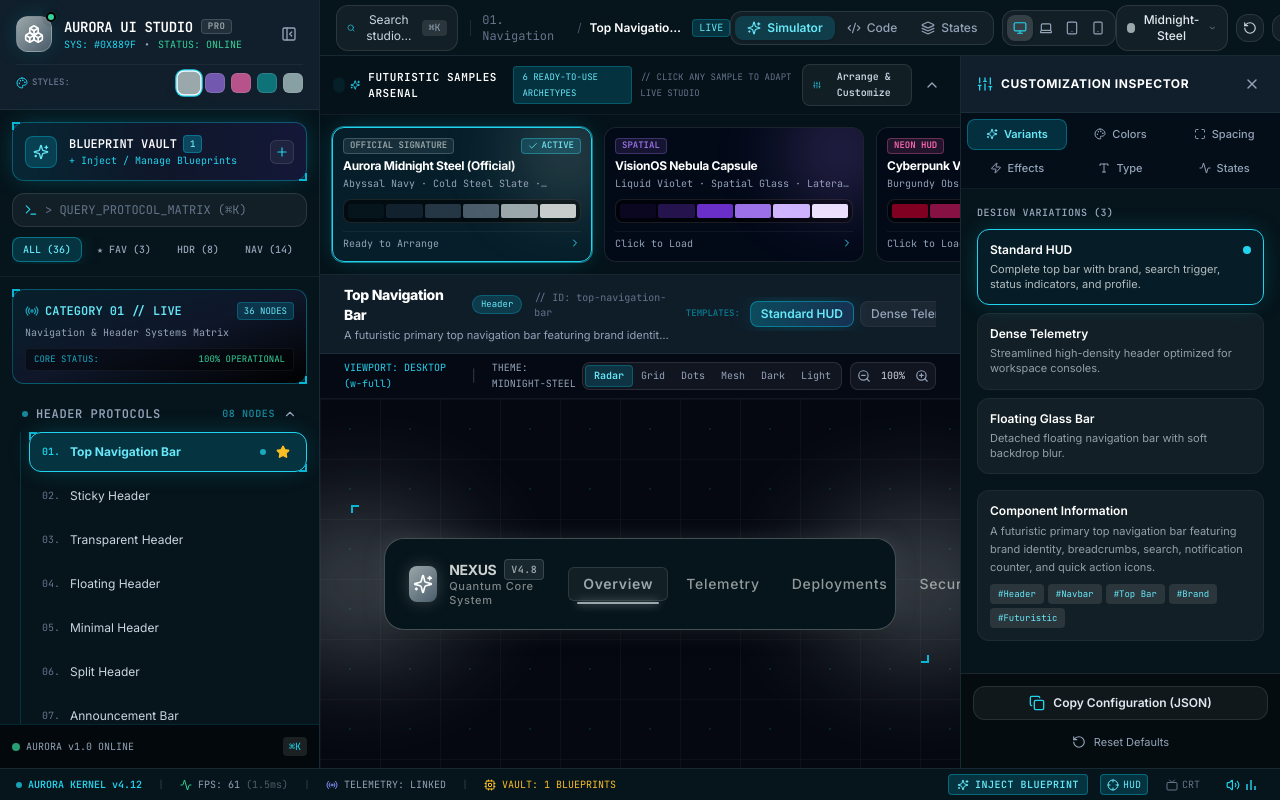
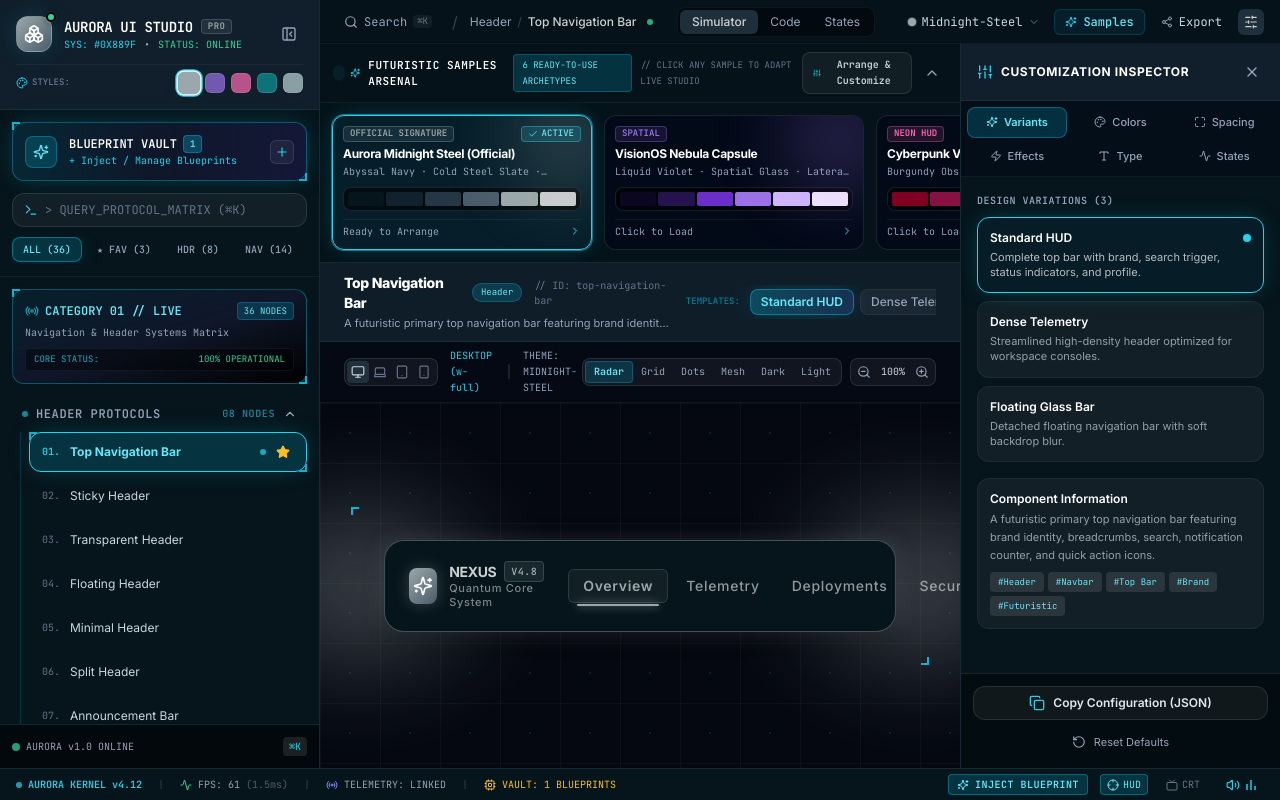
Before and after one commit to gitwithmasum/Aurora-Website-UI-Studio, a React (Vite) app: page / in a window 1280 px wide. Built offline with nearby package versions, Linux system fonts and the light colour scheme.

Commit message:
feat: Ultra-minimalist top header with sleek Linear-style segmented tabs and streamlined actions

```diff
--- a/src/components/layout/StudioLayout.tsx
+++ b/src/components/layout/StudioLayout.tsx
@@ -37,6 +37,7 @@ export const StudioLayout: React.FC = () => {
     setActiveVariantId,
     activeTab,
     deviceMode,
+    setDeviceMode,
     canvasBg,
     setCanvasBg,
     customizations,
@@ -156,9 +157,37 @@ export const StudioLayout: React.FC = () => {
                   <div className="flex-1 flex flex-col overflow-hidden">
                     {/* Canvas Viewport Toolbar */}
                     <div className="px-6 py-1.5 border-b border-white/5 bg-[#070b16]/70 flex items-center justify-between text-xs text-slate-400 shrink-0">
-                      <div className="flex items-center gap-4">
+                      <div className="flex items-center gap-3">
+                        {/* Device Mode Selector */}
+                        <div className="flex items-center bg-white/5 p-0.5 rounded-lg border border-white/10">
+                          {[
+                            { id: 'desktop', label: 'Desktop', icon: Monitor },
+                            { id: 'laptop', label: 'Laptop', icon: Laptop },
+                            { id: 'tablet', label: 'Tablet', icon: Tablet },
+                            { id: 'mobile', label: 'Mobile', icon: Smartphone },
+                          ].map((dm) => {
+                            const Icon = dm.icon;
+                            const isActive = deviceMode === dm.id;
+                            return (
+                              <button
+                                key={dm.id}
+                                onClick={() => {
+                                  sound.playBlip(1400);
+                                  setDeviceMode(dm.id as any);
+                                }}
+                                className={`p-1 rounded text-xs transition-all ${
+                                  isActive ? 'bg-[#253745]/80 text-[#CCD0CF]' : 'text-slate-500 hover:text-slate-300'
+                                }`}
+                                title={dm.label}
+                              >
+                                <Icon className="w-3.5 h-3.5" />
+                              </button>
+                            );
+                          })}
+                        </div>
+
                         <span className="font-mono text-[10px] text-cyan-400">
-                          VIEWPORT: {deviceMode.toUpperCase()} ({deviceWidthMap[deviceMode]})
+                          {deviceMode.toUpperCase()} ({deviceWidthMap[deviceMode]})
                         </span>
                         <span className="hidden sm:inline text-slate-700">|</span>
                         <span className="hidden sm:inline font-mono text-[10px] text-slate-400">
--- a/src/components/layout/TopNavbar.tsx
+++ b/src/components/layout/TopNavbar.tsx
@@ -2,29 +2,15 @@ import React, { useState } from 'react';
 import { useStudio } from '../../context/StudioContext';
 import {
   Search,
-  Monitor,
-  Laptop,
-  Tablet,
-  Smartphone,
-  RotateCcw,
-  Bookmark,
   Share2,
   SlidersHorizontal,
-  Layers,
-  Code2,
-  FileText,
-  Grid,
   Sparkles,
-  Sun,
-  Moon,
-  ShieldCheck,
   Check,
-  ChevronDown,
-  Maximize2,
-  Copy
+  ChevronDown
 } from 'lucide-react';
 import { THEME_PRESETS } from '../../data/themePresets';
 import { ThemePreset } from '../../types/studio';
+import { sound } from '../../utils/soundEngine';
 
 interface TopNavbarProps {
   onOpenSavePreset: () => void;
@@ -32,147 +18,105 @@ interface TopNavbarProps {
   onOpenStyleSamples: () => void;
 }
 
-export const TopNavbar: React.FC<TopNavbarProps> = ({ onOpenSavePreset, onOpenExport, onOpenStyleSamples }) => {
+export const TopNavbar: React.FC<TopNavbarProps> = ({ onOpenExport, onOpenStyleSamples }) => {
   const {
     activeComponent,
     activeTab,
     setActiveTab,
-    deviceMode,
-    setDeviceMode,
-    canvasBg,
-    setCanvasBg,
     customizations,
     applyTheme,
-    resetCustomizations,
     setIsCommandPaletteOpen,
     isInspectorOpen,
     setIsInspectorOpen,
-    zoomLevel,
-    setZoomLevel
   } = useStudio();
 
   const [themeDropdownOpen, setThemeDropdownOpen] = useState(false);
-  const [bgDropdownOpen, setBgDropdownOpen] = useState(false);
-
-  const deviceModes = [
-    { id: 'desktop', label: 'Desktop', icon: Monitor, width: '100%' },
-    { id: 'laptop', label: 'Laptop', icon: Laptop, width: '1024px' },
-    { id: 'tablet', label: 'Tablet', icon: Tablet, width: '768px' },
-    { id: 'mobile', label: 'Mobile', icon: Smartphone, width: '375px' },
-  ];
 
   return (
-    <header className="h-14 border-b border-[#253745]/60 bg-[#06141B] px-4 flex items-center justify-between z-20 shrink-0 select-none">
-      {/* Left: Breadcrumb & Search trigger */}
+    <header className="h-11 border-b border-[#253745]/30 bg-[#06141B]/95 backdrop-blur-md px-4 flex items-center justify-between z-20 shrink-0 select-none">
+      {/* Left: Minimal Search & Clean Breadcrumb */}
       <div className="flex items-center gap-3">
+        {/* Subtle Search Trigger */}
         <button
-          onClick={() => setIsCommandPaletteOpen(true)}
-          className="flex items-center gap-2 px-2.5 py-1.5 rounded-xl border border-white/10 bg-white/5 hover:bg-white/10 text-xs text-slate-300 transition-all"
+          onClick={() => {
+            sound.playHover();
+            setIsCommandPaletteOpen(true);
+          }}
+          className="flex items-center gap-1.5 px-2 py-1 rounded-md text-slate-400 hover:text-slate-200 hover:bg-white/5 transition-colors font-mono"
+          title="Search Components (⌘K)"
         >
-          <Search className="w-3.5 h-3.5 text-cyan-400" />
-          <span className="hidden sm:inline">Search studio...</span>
-          <kbd className="hidden sm:inline-block px-1.5 py-0.2 rounded bg-white/10 text-[10px] font-mono text-slate-400">
+          <Search className="w-3.5 h-3.5 text-slate-400" />
+          <span className="hidden sm:inline text-xs text-slate-400">Search</span>
+          <kbd className="hidden sm:inline-block px-1 py-0.2 rounded bg-white/5 text-[9px] text-slate-500 font-mono">
             ⌘K
           </kbd>
         </button>
 
-        <div className="h-4 w-[1px] bg-white/10 hidden md:block" />
+        <span className="text-slate-700 hidden md:inline">/</span>
 
-        <div className="hidden lg:flex items-center gap-2 text-xs">
-          <span className="text-slate-500 font-mono">01. Navigation</span>
-          <span className="text-slate-600">/</span>
-          <span className="font-semibold text-white truncate max-w-[160px]">
+        {/* Minimal Breadcrumb */}
+        <div className="hidden md:flex items-center gap-1.5 text-xs text-slate-400">
+          <span className="text-slate-400 capitalize">{activeComponent.subcategory}</span>
+          <span className="text-slate-700">/</span>
+          <span className="text-[#CCD0CF] font-medium truncate max-w-[200px]">
             {activeComponent.name}
           </span>
-          <span className="px-1.5 py-0.2 rounded text-[10px] font-mono bg-cyan-500/20 text-cyan-300 border border-cyan-500/30">
-            LIVE
-          </span>
+          <span className="w-1.5 h-1.5 rounded-full bg-emerald-400 ml-1 opacity-80" title="Operational" />
         </div>
       </div>
 
-      {/* Center: Tabs & Device Selector */}
-      <div className="flex items-center gap-2">
-        {/* Workspace Tab Switcher */}
-        <div className="flex items-center bg-white/5 p-1 rounded-xl border border-white/10">
+      {/* Center: Apple/Linear-Style Segmented View Switcher */}
+      <div className="flex items-center bg-black/40 p-0.5 rounded-lg border border-white/5 text-xs">
+        {[
+          { id: 'preview', label: 'Simulator' },
+          { id: 'code', label: 'Code' },
+          { id: 'matrix', label: 'States' },
+        ].map((tab) => {
+          const isActive = activeTab === tab.id;
+          return (
             <button
-            onClick={() => setActiveTab('preview')}
-            className={`flex items-center gap-1.5 px-3 py-1 rounded-lg text-xs font-medium transition-all ${
-              activeTab === 'preview'
-                ? 'bg-cyan-500/20 text-cyan-300 font-semibold shadow'
-                : 'text-slate-400 hover:text-white'
+              key={tab.id}
+              onClick={() => {
+                sound.playBlip(1200);
+                setActiveTab(tab.id as any);
+              }}
+              className={`px-3 py-1 rounded-md text-xs transition-all ${
+                isActive
+                  ? 'bg-[#253745]/80 text-[#CCD0CF] font-medium shadow-sm'
+                  : 'text-slate-400 hover:text-slate-200'
               }`}
             >
-            <Sparkles className="w-3.5 h-3.5" />
-            <span className="hidden sm:inline">Simulator</span>
-          </button>
-          <button
-            onClick={() => setActiveTab('code')}
-            className={`flex items-center gap-1.5 px-3 py-1 rounded-lg text-xs font-medium transition-all ${
-              activeTab === 'code'
-                ? 'bg-cyan-500/20 text-cyan-300 font-semibold shadow'
-                : 'text-slate-400 hover:text-white'
-            }`}
-          >
-            <Code2 className="w-3.5 h-3.5" />
-            <span className="hidden sm:inline">Code</span>
-          </button>
-          <button
-            onClick={() => setActiveTab('matrix')}
-            className={`flex items-center gap-1.5 px-3 py-1 rounded-lg text-xs font-medium transition-all ${
-              activeTab === 'matrix'
-                ? 'bg-cyan-500/20 text-cyan-300 font-semibold shadow'
-                : 'text-slate-400 hover:text-white'
-            }`}
-          >
-            <Layers className="w-3.5 h-3.5" />
-            <span className="hidden sm:inline">States</span>
-          </button>
-        </div>
-
-        {/* Viewport Device Mode Selector */}
-        {activeTab === 'preview' && (
-          <div className="hidden md:flex items-center bg-white/5 p-1 rounded-xl border border-white/10">
-            {deviceModes.map((dm) => {
-              const Icon = dm.icon;
-              const isActive = deviceMode === dm.id;
-              return (
-                <button
-                  key={dm.id}
-                  onClick={() => setDeviceMode(dm.id as any)}
-                  className={`p-1.5 rounded-lg text-xs transition-all ${
-                    isActive ? 'bg-white/15 text-cyan-400 shadow' : 'text-slate-400 hover:text-white'
-                  }`}
-                  title={`${dm.label} (${dm.width})`}
-                >
-                  <Icon className="w-3.5 h-3.5" />
+              {tab.label}
             </button>
           );
         })}
       </div>
-        )}
-      </div>
 
-      {/* Right: Theme, Canvas, Reset, Presets, Inspector toggle */}
-      <div className="flex items-center gap-2">
-        {/* Theme Preset Dropdown */}
+      {/* Right: Clean, Uncluttered Actions */}
+      <div className="flex items-center gap-1.5">
+        {/* Minimal Theme Dropdown */}
         <div className="relative">
           <button
             onClick={() => setThemeDropdownOpen(!themeDropdownOpen)}
-            className="flex items-center gap-1.5 px-2.5 py-1.5 rounded-xl border border-white/10 bg-white/5 hover:bg-white/10 text-xs font-medium text-slate-200"
+            className="flex items-center gap-1.5 px-2 py-1 rounded-md text-xs text-slate-300 hover:bg-white/5 transition-colors font-mono"
+            title="Switch Theme"
           >
             <span
-              className="w-2.5 h-2.5 rounded-full"
+              className="w-2 h-2 rounded-full ring-1 ring-white/20"
               style={{ backgroundColor: customizations.primaryColor }}
             />
-            <span className="capitalize hidden sm:inline">{customizations.theme}</span>
-            <ChevronDown className="w-3 h-3 opacity-60" />
+            <span className="capitalize hidden sm:inline text-xs text-slate-300">
+              {customizations.theme}
+            </span>
+            <ChevronDown className="w-3 h-3 text-slate-500" />
           </button>
 
           {themeDropdownOpen && (
-            <div className="absolute right-0 top-10 w-52 p-1.5 rounded-xl bg-slate-900 border border-white/15 shadow-2xl z-50 animate-in fade-in zoom-in-95">
-              <div className="px-2 py-1 text-[10px] font-mono uppercase text-slate-500">
-                Preset Themes
+            <div className="absolute right-0 top-8 w-48 p-1 rounded-xl bg-[#0B151F] border border-[#253745] shadow-2xl z-50 animate-in fade-in zoom-in-95">
+              <div className="px-2 py-1 text-[9px] font-mono uppercase tracking-wider text-slate-500">
+                Themes & Palettes
               </div>
+              <div className="max-h-60 overflow-y-auto space-y-0.5">
                 {Object.keys(THEME_PRESETS).map((tKey) => {
                   const preset = THEME_PRESETS[tKey as ThemePreset];
                   const isCurrent = customizations.theme === tKey;
@@ -180,70 +124,72 @@ export const TopNavbar: React.FC<TopNavbarProps> = ({ onOpenSavePreset, onOpenEx
                     <button
                       key={tKey}
                       onClick={() => {
+                        sound.playScan();
                         applyTheme(tKey as ThemePreset);
                         setThemeDropdownOpen(false);
                       }}
                       className={`w-full flex items-center justify-between px-2.5 py-1.5 rounded-lg text-xs transition-colors ${
-                      isCurrent ? 'bg-cyan-500/20 text-cyan-300 font-semibold' : 'hover:bg-white/5 text-slate-300'
+                        isCurrent
+                          ? 'bg-[#253745]/60 text-cyan-200 font-semibold'
+                          : 'hover:bg-white/5 text-slate-300'
                       }`}
                     >
-                    <span>{preset.name}</span>
-                    {isCurrent && <Check className="w-3.5 h-3.5 text-cyan-400" />}
+                      <div className="flex items-center gap-2 truncate">
+                        <span
+                          className="w-2 h-2 rounded-full shrink-0"
+                          style={{ backgroundColor: preset.settings.primaryColor }}
+                        />
+                        <span className="truncate">{preset.name}</span>
+                      </div>
+                      {isCurrent && <Check className="w-3.5 h-3.5 text-cyan-400 shrink-0" />}
                     </button>
                   );
                 })}
               </div>
+            </div>
           )}
         </div>
 
-        {/* Reset Button */}
+        {/* Minimal Samples Button */}
         <button
-          onClick={resetCustomizations}
-          className="p-1.5 rounded-xl border border-white/10 bg-white/5 hover:bg-white/10 text-slate-300 hover:text-white"
-          title="Reset to component default"
+          onClick={() => {
+            sound.playScan();
+            onOpenStyleSamples();
+          }}
+          className="flex items-center gap-1.5 px-2.5 py-1 rounded-md text-xs font-medium text-cyan-300 hover:text-cyan-200 bg-cyan-950/40 hover:bg-cyan-900/50 border border-cyan-500/20 transition-all font-mono"
+          title="Futuristic Style Samples Showcase"
         >
-          <RotateCcw className="w-3.5 h-3.5" />
+          <Sparkles className="w-3 h-3 text-cyan-400" />
+          <span className="hidden sm:inline text-xs">Samples</span>
         </button>
 
-        {/* Save Preset Button */}
+        {/* Clean Export Button */}
         <button
-          onClick={onOpenSavePreset}
-          className="p-1.5 rounded-xl border border-white/10 bg-white/5 hover:bg-white/10 text-slate-300 hover:text-white"
-          title="Save Design Preset"
+          onClick={() => {
+            sound.playHover();
+            onOpenExport();
+          }}
+          className="hidden sm:flex items-center gap-1.5 px-2.5 py-1 rounded-md text-xs text-slate-300 hover:text-white hover:bg-white/5 transition-colors font-mono"
+          title="Export Component"
         >
-          <Bookmark className="w-3.5 h-3.5" />
+          <Share2 className="w-3 h-3 text-slate-400" />
+          <span className="text-xs">Export</span>
         </button>
 
-        {/* Style Samples Showcase Button */}
+        {/* Minimal Inspector Toggle */}
         <button
-          onClick={onOpenStyleSamples}
-          className="flex items-center gap-1.5 px-3 py-1.5 rounded-xl border border-cyan-500/30 bg-cyan-500/10 hover:bg-cyan-500/20 text-cyan-300 text-xs font-semibold shadow-glow-cyan font-mono"
-          title="Explore Futuristic Visual Style Samples"
+          onClick={() => {
+            sound.playHover();
+            setIsInspectorOpen(!isInspectorOpen);
+          }}
+          className={`p-1.5 rounded-md transition-colors ${
+            isInspectorOpen
+              ? 'bg-[#253745]/80 text-[#CCD0CF]'
+              : 'text-slate-400 hover:text-white hover:bg-white/5'
+          }`}
+          title="Toggle Inspector (⌘I)"
         >
-          <Sparkles className="w-3.5 h-3.5" />
-          <span className="hidden sm:inline">Samples</span>
-        </button>
-
-        {/* Export / Share Modal Button */}
-        <button
-          onClick={onOpenExport}
-          className="hidden sm:flex items-center gap-1.5 px-3 py-1.5 rounded-xl border border-white/10 bg-white/5 hover:bg-white/10 text-white text-xs font-semibold"
-        >
-          <Share2 className="w-3.5 h-3.5" />
-          <span>Export</span>
-        </button>
-
-        {/* Inspector Toggle Button */}
-        <button
-          onClick={() => setIsInspectorOpen(!isInspectorOpen)}
-          className={`p-1.5 rounded-xl border transition-all ${
-            isInspectorOpen
-              ? 'border-cyan-500/50 bg-cyan-500/20 text-cyan-300'
-              : 'border-white/10 bg-white/5 text-slate-400 hover:text-white'
-          }`}
-          title="Toggle Customization Inspector (Cmd+I)"
-        >
-          <SlidersHorizontal className="w-4 h-4" />
+          <SlidersHorizontal className="w-3.5 h-3.5" />
         </button>
       </div>
     </header>
```
Lines whose indentation alone changed are shown as unchanged.
